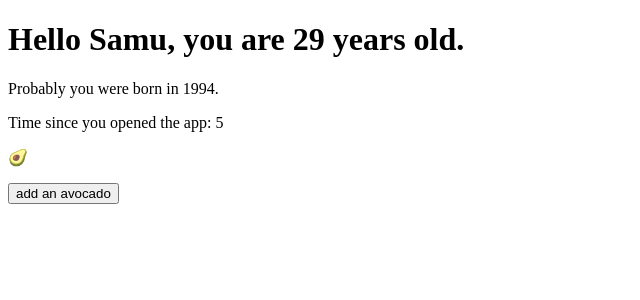
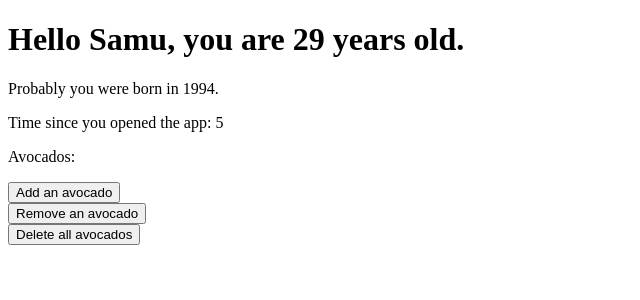
Before and after one commit to wangsamu/Full_Stack_Open_inClass, a React (Vite) app in the folder part1/: page / in a window 1280 px wide. Shown: the top 300 px of the page, without its empty margins (0-640 px from the left). Built offline with nearby package versions, Linux system fonts and the light colour scheme.

Commit message:
Add, remove and reset avocados counter functions added

```diff
--- a/part1/src/App.tsx
+++ b/part1/src/App.tsx
@@ -1,6 +1,7 @@
 import { useState } from 'react';
 import reactLogo from './assets/react.svg';
-import Time from './Time';
+import Counter from './Counter';
+import Time from './Counter';
 
 interface HelloProps {
   name: string;
@@ -27,7 +28,7 @@ const App = () => {
   return (
     <div>
       <Hello name={name} age={age} />
-      <Time />
+      <Counter />
     </div>
   );
 };
--- /dev/null
+++ b/part1/src/Button.tsx
@@ -0,0 +1,11 @@
+import React from 'react';
+
+function Button({ text, handleClick }: any) {
+  return (
+    <div>
+      <button onClick={handleClick}>{text}</button>
+    </div>
+  );
+}
+
+export default Button;
--- /dev/null
+++ b/part1/src/Counter.tsx
@@ -0,0 +1,34 @@
+import React, { useState } from 'react';
+import Button from './Button';
+
+function Counter() {
+  const [time, setTime] = useState(0);
+  const [avocados, setAvocados] = useState(0);
+
+  setTimeout(() => setTime(time + 1), 1000);
+
+  const increaseAvocado = () => {
+    setAvocados(avocados + 1);
+  };
+  const decreaseAvocado = () => {
+    setAvocados(avocados - 1);
+  };
+  const resetAvocados = () => {
+    setAvocados(0);
+  };
+
+  return (
+    <div>
+      <p>Time since you opened the app: {time}</p>
+      <p>
+        Avocados:
+        {Array.from({ length: avocados }, () => '🥑').map((avocado) => avocado)}
+      </p>
+      <Button text={'Add an avocado'} handleClick={increaseAvocado} />
+      <Button text={'Remove an avocado'} handleClick={decreaseAvocado} />
+      <Button text={'Delete all avocados'} handleClick={resetAvocados} />
+    </div>
+  );
+}
+
+export default Counter;
--- a/part1/src/Time.tsx
+++ /dev/null
@@ -1,25 +0,0 @@
-import React, { useState } from 'react';
-
-function Time() {
-  const [time, setTime] = useState(0);
-  const [avocados, setAvocados] = useState(0);
-
-  setTimeout(() => setTime(time + 1), 1000);
-
-  const handleClick = () => {
-    setAvocados(avocados + 1);
-  };
-
-  return (
-    <div>
-      <p>Time since you opened the app: {time}</p>
-      <p>
-        🥑
-        {Array.from({ length: avocados }, () => '🥑').map((avocado) => avocado)}
-      </p>
-      <button onClick={handleClick}>add an avocado</button>
-    </div>
-  );
-}
-
-export default Time;
```
